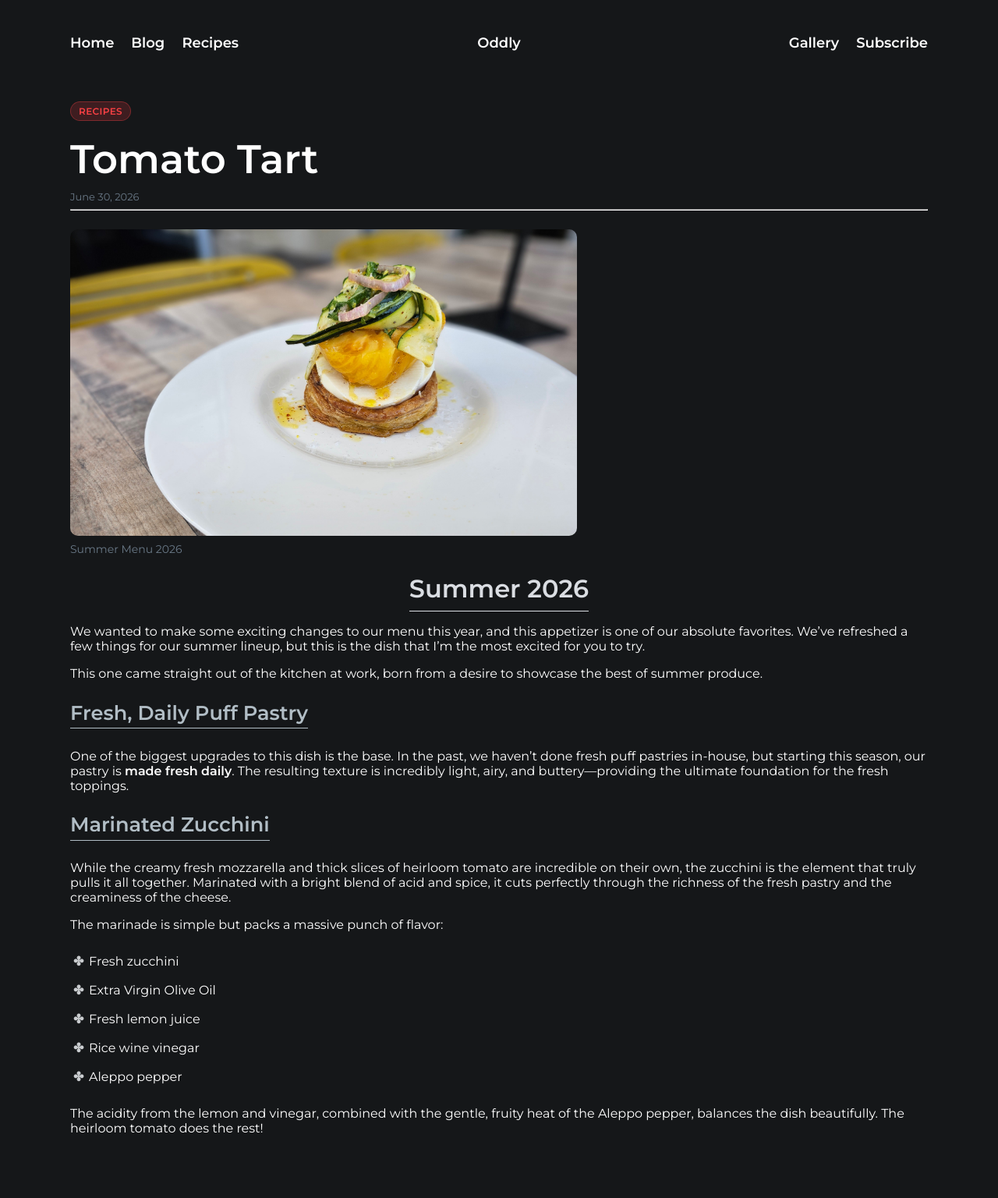
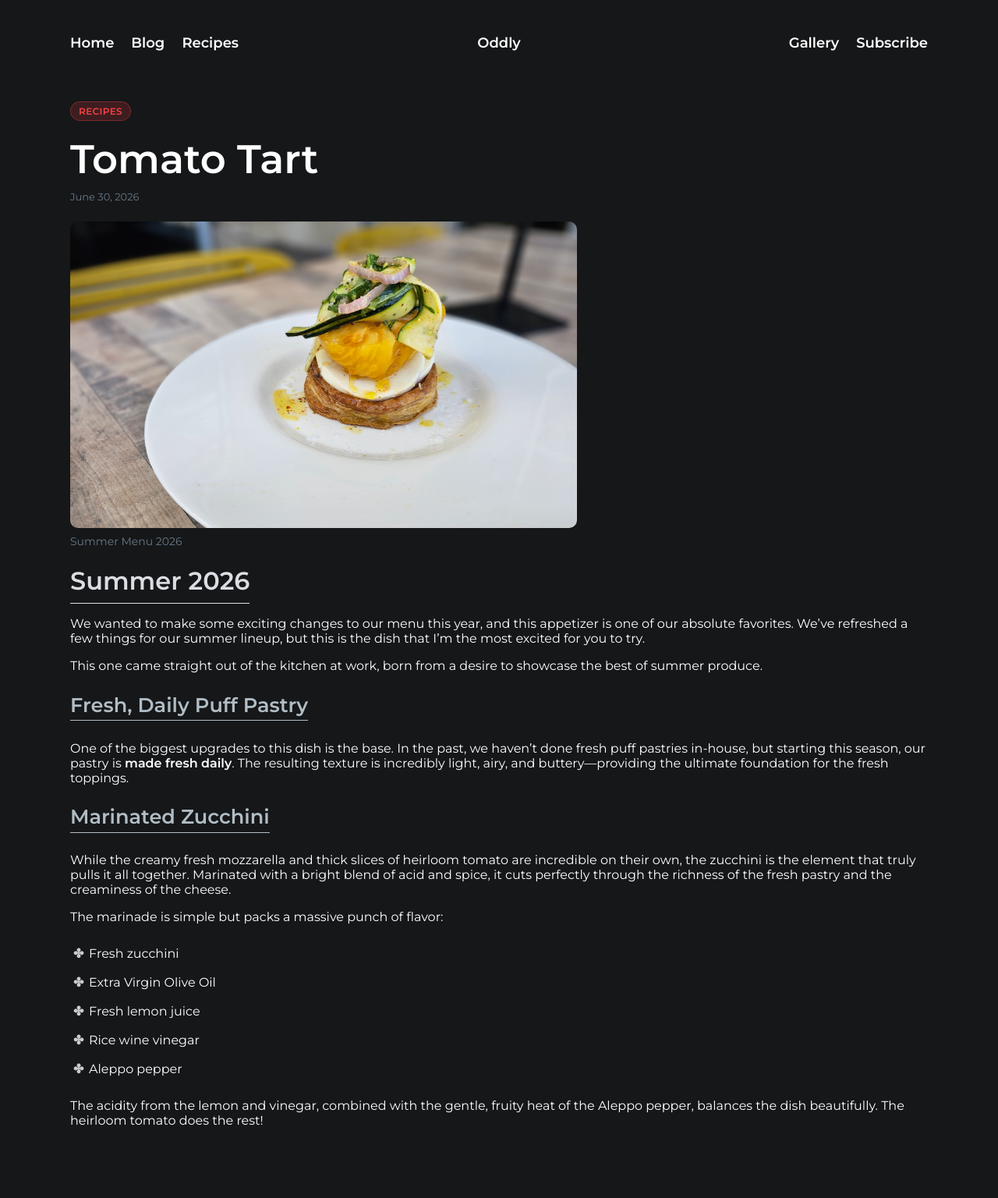
Before and after one commit to Oddly-Augmented/oddly-augmented.github.io, a Jekyll site: the page built from _posts/2026-06-27-Tomato-Tart.md, in a window 1280 px wide. Shown: the whole page at 78% size. Built offline with Jekyll 4.4.1, drawn with Linux system fonts in a browser that asks for light colours.

Commit message:
style changes

```diff
--- a/_posts/2026-06-27-Tomato-Tart.md
+++ b/_posts/2026-06-27-Tomato-Tart.md
@@ -6,7 +6,6 @@ category: Recipes
 image: /images/Tomato Tart.jpg
 card_style: auto
 excerpt: "A flaky puff pastry tart topped with fresh mozzarella, heirloom tomato, and marinated zucchini."
----
 ---
 <figure class="post-image">
   <img src="/images/Tomato Tart.jpg" alt="A Tomato Tart">
--- a/index.css
+++ b/index.css
@@ -263,7 +263,7 @@ h1 {
 h2 {
   font-size: clamp(1.8rem, 2.5vw, 3rem);
   color: #DADDE2;
-  margin: .2em auto;
+  margin: .2em 0;
   width: fit-content;
   padding-bottom: 0.3em;
   border-bottom: 1px solid #DADDE2;
```
